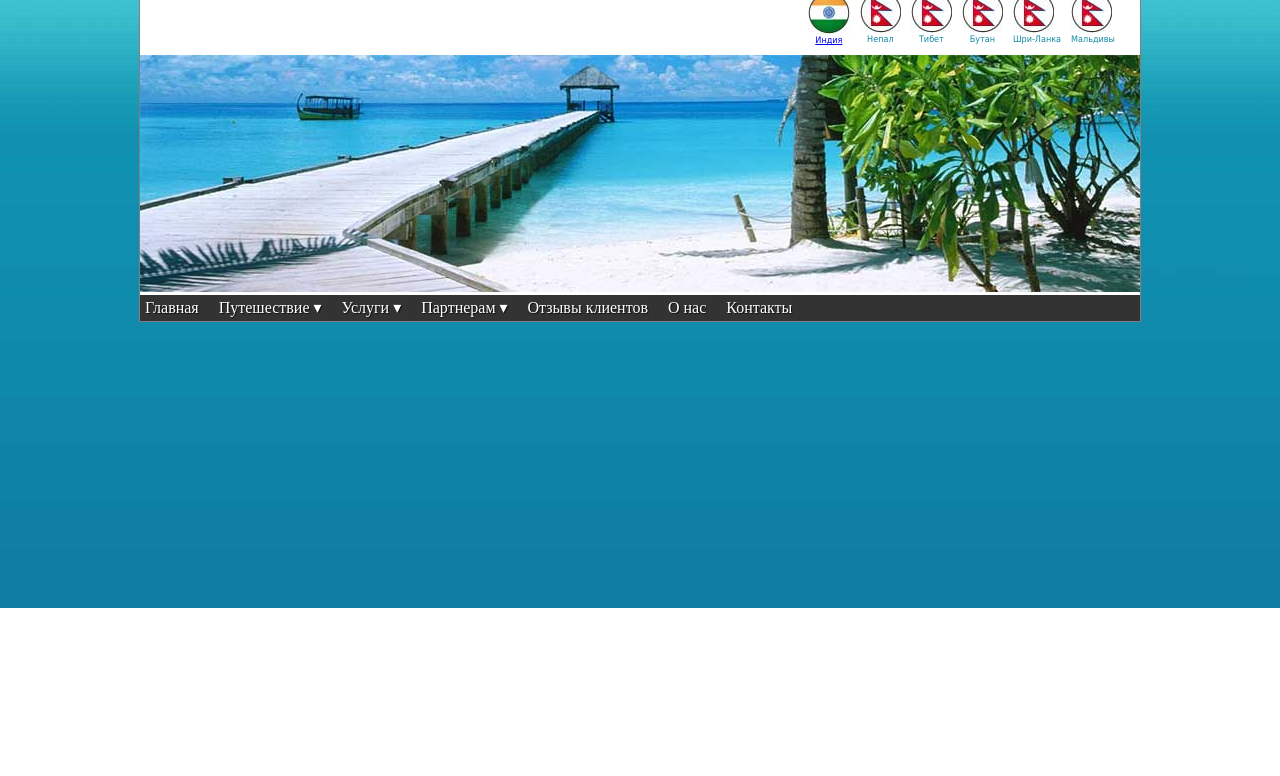
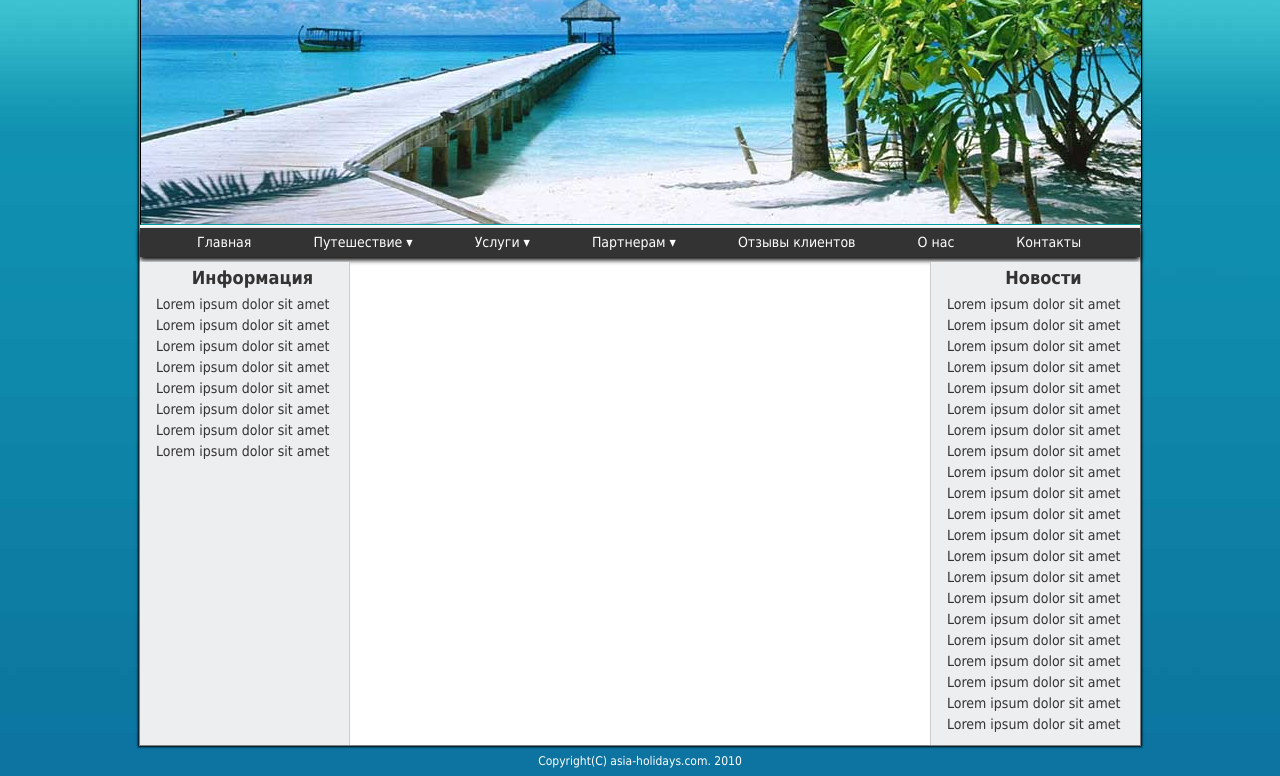
Before and after one commit to bvfrey/Homework4, a plain HTML site: page index.html in a window 1280 px wide. Shown: the part 192-968 px from the top of the page. Before the commit the page ends 800 px from the top, so only its background shows below. Drawn offline with Linux system fonts and the light colour scheme; files whose address does not match are found by name.

Commit message:
updated, menu repaired

```diff
--- a/css/styles.css
+++ b/css/styles.css
@@ -1,35 +1,26 @@
+/* HEADER */
 body {
         background-image: url("backgroung.jpg");
+        font-family: Tahoma, sans-serif;
 }
 #wrapper {
     max-width: 1000px;
     margin: auto;
     background-color: #ffffff;
     border: 1px solid grey;
-    overflow: hidden;
-}
-#wrapper img.logo {
-    margin: 0;
-    padding: 0.7em 0 0 2em;
-    flow: left;
-}
-#wrapper img {
-    margin: 0;
-    padding: 0;/* 0.7em 0 0 2em;*/
-    flow: left;
+    box-shadow: 0 0 2px 1px;
+    position: relative;
 }
 
-#header {
-    margin: auto;
-    /*position: relative;*/
+img.logo {
+    position:absolute;;
+    top: 0.6em;
+    left: 2em;
 }
-
 .floating-box {
     float: right;
     width: 150px;
-    margin: 1em;
-    border: none;
-    font-family: Tahoma, sans-serif;
+    margin: 5px auto 5px auto;
     font-size: 12px;
     color: #128aa7;
     line-height: 1.5em;
@@ -37,21 +28,20 @@ body {
 p.shadow {
     font-weight: bold;
     text-shadow: 1px 1px #a7d3de;
-    display: inline;
-
+    color: #128aa7;
+    margin: 0px auto 5px auto;
 }
  #countries {
     clear:both;
     float: right;
     width: 400px;
-    margin: 0 20px 0 0;
+    margin: 19px 20px 0 0;
     padding: 0;
-    border: none;
-    font-family: Tahoma, sans-serif;
     font-size: 9px;
-    color: #128aa7;
 }
-
+figcaption a:link {
+    color:#128aa7;
+}
 .inline {
     display: inline-block;
     margin: 5px;
@@ -61,76 +51,155 @@ figcaption {
     text-align: center;
     margin-bottom: 5px;
 }
+img.withblueborder {
+    border-width: 1px;
+    border-style: solid;
+    border-top-color: #009999;
+    border-bottom-color: #009999;
+}
 
 
-/* STYLES FOR NAVIGATION PANE (HORIZONTAL + DROPDOWN MENU) */
-#navigation {
-    float: left;
-    width: 100%; /*на весь враппер */
-    list-style: none; /* прячем маркеры */
 
-    /*display: block;
+
+/* MAIN MENU + DROPDOWNS */
+ul {
+    display: block;
     margin: 0;
-    padding: 0;*/
-    /*overflow: hidden;*/
-    background-color: #323232;
-}
-#navigation li {
-    float: left;
-    margin-right: 10px; /* делаем отступ чтобы пункты меню не сливались */
-     position: relative;
-     display: block;
-}
-#navigation li a{
-    display:block;
-    padding:5px;
-    color:#fff;
-    background:#333;
-    text-decoration:none;
-    text-shadow:1px 1px 1px rgba(0,0,0,0.75); /* Тень текста, чтобы приподнять его на немного */
-    -moz-border-radius:2px;
-    -webkit-border-radius:2px;
-    border-radius:2px;
-}
-/*#navigation li a:hover{
-    color:#fff;
-    background:#6b0c36;
-}*/
-
-#navigation ul{
+    padding: 0;
     list-style: none;
-    position: absolute;
-    left:-9999px; /*скрываем экраном когда не нужно*/
-    opacity: 0;
-    -webkit-transition:0.25s linear opacity; /* В Webkit выпадающие пункты будут проявляться */
 }
 
-#navigation ul li{
-    padding-top:1px; /* Вводим отступ между li чтобы создать иллюзию разделенных пунктов меню */
-    float:none;
-    background:#333;
+ul:after {
+    display: block;
+    content: ' ';
+    clear: both;
+    float: none;
 }
-#navigation ul a{
-    white-space:nowrap; /* Останавливаем перенос текста и создаем многострочный выпадающий пункт */
-    display:block;
+
+.menu {
+    width: 100%;
+    margin: 0 0 5px 0;
+    padding-top: 2px;
+    padding-bottom: 3px;
+    background-color: #333;
+    font-size: 14px;
+    border: none;
+    box-shadow: 0 3px 5px 0px;
 }
-#navigation li:hover ul{ /* Выводим выпадающий пункт при наведении курсора */
-    left:0; /* Приносим его обратно на экран, когда нужно */
-    opacity:1; /* Делаем непрозрачным */
+
+.menu > li {
+    float: left;
+    margin-left: 52px;
+    position: relative;
 }
-#navigation li:hover a{ /* Устанавливаем стили для верхнего уровня, когда выводится выпадающий список */
-    background:#6b0c36;
-    background:rgba(107,12,54,0.75); /* Выглядит полупрозрачным */
-    text-decoration:underline;
+
+.menu > li > a {
+    display: block;
+    padding: 5px;
+    color: #fff;
+    text-decoration: none;
 }
-#navigation li:hover ul a{ /* Изменяем некоторые стили верхнего уровня при выводе выпадающего пункта */
-    text-decoration:none;
-    -webkit-transition:-webkit-transform 0.075s linear;
+
+/*drop-downs*/
+.submenu {
+    display: none;
+    position: absolute;
+    width: 150px;
+    top: 28px;
+    list-style: none;
+    box-shadow: 0px 7px 10px -1px;
+    background: #333333;
 }
-#navigation li:hover ul li a:hover{ /* Устанавливаем стили для выпадающих пунктов, когда курсор наводится на конкретный пункт */
-    background:#333;
-    background:rgba(51,51,51,0.75); /* Будет полупрозрачным */
-    text-decoration:underline;
-    -moz-transform:scale(1.05);
-    -webkit-transform:scale(1.05);
+
+.submenu > li {
+    display: block;
 }
+
+.submenu > li > a {
+    display: block;
+    /*width: 150px;*/
+    padding-top: 6px;
+    padding-bottom: 5px;
+    padding-left: 10px;
+    text-decoration: none;
+    color: #fff;
+}
+
+.submenu > li > a:hover {
+    text-decoration: underline;
+}
+
+.menu > li:hover > ul.submenu {
+    display: block;
+    z-index: 9999;
+    /*padding: 5px;*/
+    /*color: #fff;*/
+}
+
+
+
+
+
+
+
+
+/* MAIN */
+div.mytable {
+    width: 100%;
+    height: auto;
+    display: table;
+    z-index: 1;
+}
+.tr {
+    height: auto;
+    display: table-row;
+    margin-top: 5px;
+    z-index: 1;
+}
+div.leftcolumn, div.rightcolumn{
+    width: 21%;
+    overflow: hidden;
+    position:relative;
+    background-color: #edeef0;
+    padding: 0 0 0 1em;
+    margin: 5px 0 7px 0;
+    height: 100%;
+    display: table-cell;
+    float: none;
+    z-index: 1;
+}
+div.middle {
+    height: 100%;
+    display: table-cell;
+    float: none;
+}
+
+div.leftcolumn {
+    /*float: none;*/
+    border-right: 1px solid #cccccc;
+}
+div.rightcolumn {
+    /*float: none;*/
+    border-left: 1px solid #cccccc;
+}
+
+p {
+    font-size: 14px;
+    line-height: 1.5em;
+    color: #333333;
+    margin-bottom: 10px;
+}
+h2 {
+    font-size: 18px;
+    font-weight: bold;
+    color: #333333;
+    margin: 7px auto;
+    text-align: center;
+}
+p.footer {
+    color: #ffffff;
+    font-size: 12px;
+    text-align: center;
+    padding: 0.5em;
+    margin: 0;
+}
--- a/index.html
+++ b/index.html
@@ -9,55 +9,52 @@
 
 <body>
     <div id="wrapper">
+
         <!-- HEADER -->
-            <div id="header">
-                <img class="logo" src="img/logo.png" alt="">
+        <div>
             <div class="floating-box">
                 <p class="shadow">Наши контакты:</p>
                 +9-098-765-4321<br>
                 +9-0123-456-890<br>
                 info@asia-holidays.com
             </div>
-                <div id="countries">
+            <div id="countries"> <!-- links to countries -->
                 <figure class="inline">
-                		<img src="img/nepal.jpg" alt="Maldives">
-                		<figcaption>Мальдивы</figcaption>
+            		<a href="#"><img src="img/maldives.jpg" alt="Maldives"></a>
+            		<figcaption><a href="#">Мальдивы</a></figcaption>
             	</figure>
                 <figure class="inline">
-                		<img src="img/nepal.jpg" alt="Sri-Lanka">
-                		<figcaption>Шри-Ланка</figcaption>
+            		<a href="#"><img src="img/sri_lanka.jpg" alt="Sri-Lanka"></a>
+            		<figcaption><a href="#">Шри-Ланка</a></figcaption>
             	</figure>
                 <figure class="inline">
-                		<img src="img/nepal.jpg" alt="Butan">
-                		<figcaption>Бутан</figcaption>
+            		<a href="#"><img src="img/butan.jpg" alt="Butan"></a>
+            		<figcaption><a href="#">Бутан</a></figcaption>
             	</figure>
                 <figure class="inline">
-                        <img src="img/nepal.jpg" alt="Tibet">
-                        <figcaption>Тибет</figcaption>
+                    <a href="#"><img src="img/tibet.jpg" alt="Tibet"></a>
+                    <figcaption><a href="#">Тибет</a></figcaption>
                 </figure>
                 <figure class="inline">
-                		<img src="img/nepal.jpg" alt="Nepal">
-                		<figcaption>Непал</figcaption>
+            		<a href="#"><img src="img/nepal.jpg" alt="Nepal"></a>
+            		<figcaption><a href="#">Непал</a></figcaption>
             	</figure>
                 <figure class="inline">
             		<a href="#"><img src="img/india.jpg" alt="India"></a>
             		<figcaption><a href="#">Индия</a></figcaption>
             	</figure>
-
-
-
             </div> <!-- links to countries -->
+            <img class="logo" src="img/logo.png" alt="">
         </div>  <!-- header -->
         <div>
-                <img src="img/paradise.jpg" alt="paradise">
+            <img class="withblueborder" src="img/paradise.jpg" alt="paradise">
         </div>
-<!-- ########################################################## -->
+
         <!-- MAIN MENU + DROPDOWNS -->
-            <div>
-            	<ul id="navigation">
+        <ul class="menu">
             <li><a href="#">Главная</a></li>
     		<li><a href="#">Путешествие &#9662;</a>
-                        <ul>
+                <ul class="submenu">
                     <li><a href="#">Путешествие 1</a></li>
                     <li><a href="#">Путешествие 2</a></li>
                     <li><a href="#">Путешествие 3</a></li>
@@ -65,30 +62,51 @@
                     <li><a href="#">Путешествие 5</a></li>
                 </ul>
             </li>
-            		<li><a href="#">Услуги &#9662;</a></li>
-                    <ul>
+    		<li><a href="#">Услуги &#9662;</a>
+                <ul class="submenu">
                     <li><a href="#">Услуга 1</a></li>
                     <li><a href="#">Услуга 2</a></li>
                     <li><a href="#">Услуга 3</a></li>
                     <li><a href="#">Услуга 4</a></li>
                 </ul>
-            		<li><a href="#">Партнерам &#9662;</a></li>
-                    <ul>
+            </li>
+    		<li><a href="#">Партнерам &#9662;</a>
+                <ul class="submenu">
                     <li><a href="#">Предложение 1</a></li>
                     <li><a href="#">Предложение 2</a></li>
                     <li><a href="#">Предложение 3</a></li>
                 </ul>
+            </li>
     		<li><a href="#">Отзывы клиентов</a></li>
     		<li><a href="#">О нас</a></li>
     		<li><a href="#">Контакты</a></li>
     	</ul>
+
+        <!-- MAIN -->
+        <div class="mytable">
+            <div class="tr">
+                <div class="leftcolumn">
+                    <h2>Информация</h2>
+                    <p>
+                        Lorem ipsum dolor sit amet Lorem ipsum dolor sit amet Lorem ipsum dolor sit amet Lorem ipsum dolor sit amet Lorem ipsum dolor sit amet Lorem ipsum dolor sit amet Lorem ipsum dolor sit amet Lorem ipsum dolor sit amet
+                    </p>
                 </div>
+                <div class="middle">
+                    <p>
+                    </p>
+                </div>
+                <div class="rightcolumn">
+                    <h2>Новости</h2>
+                    <p>
+                        Lorem ipsum dolor sit amet Lorem ipsum dolor sit amet Lorem ipsum dolor sit amet Lorem ipsum dolor sit amet Lorem ipsum dolor sit amet Lorem ipsum dolor sit amet Lorem ipsum dolor sit amet Lorem ipsum dolor sit amet Lorem ipsum dolor sit amet Lorem ipsum dolor sit amet Lorem ipsum dolor sit amet Lorem ipsum dolor sit amet Lorem ipsum dolor sit amet Lorem ipsum dolor sit amet Lorem ipsum dolor sit amet Lorem ipsum dolor sit amet Lorem ipsum dolor sit amet Lorem ipsum dolor sit amet Lorem ipsum dolor sit amet Lorem ipsum dolor sit amet Lorem ipsum dolor sit amet
+                    </p>
+                </div> <!-- right collumn -->
+            </div> <!-- class tr -->
+        </div> <!-- class mytable -->
 
-<!-- ########################################################## -->
+    </div> <!-- wrapper -->
 
+    <p class="footer">Copyright(C) asia-holidays.com. 2010</p>
 
-
-
-        </div>
 </body>
 </html>
```
Also changed, not shown: css/backgroung.jpg (deleted), img/butan.jpg (added), img/maldives.jpg (added), img/sri_lanka.jpg (added), img/tibet.jpg (added), 1 other file. Lines whose indentation alone changed are shown as unchanged.
